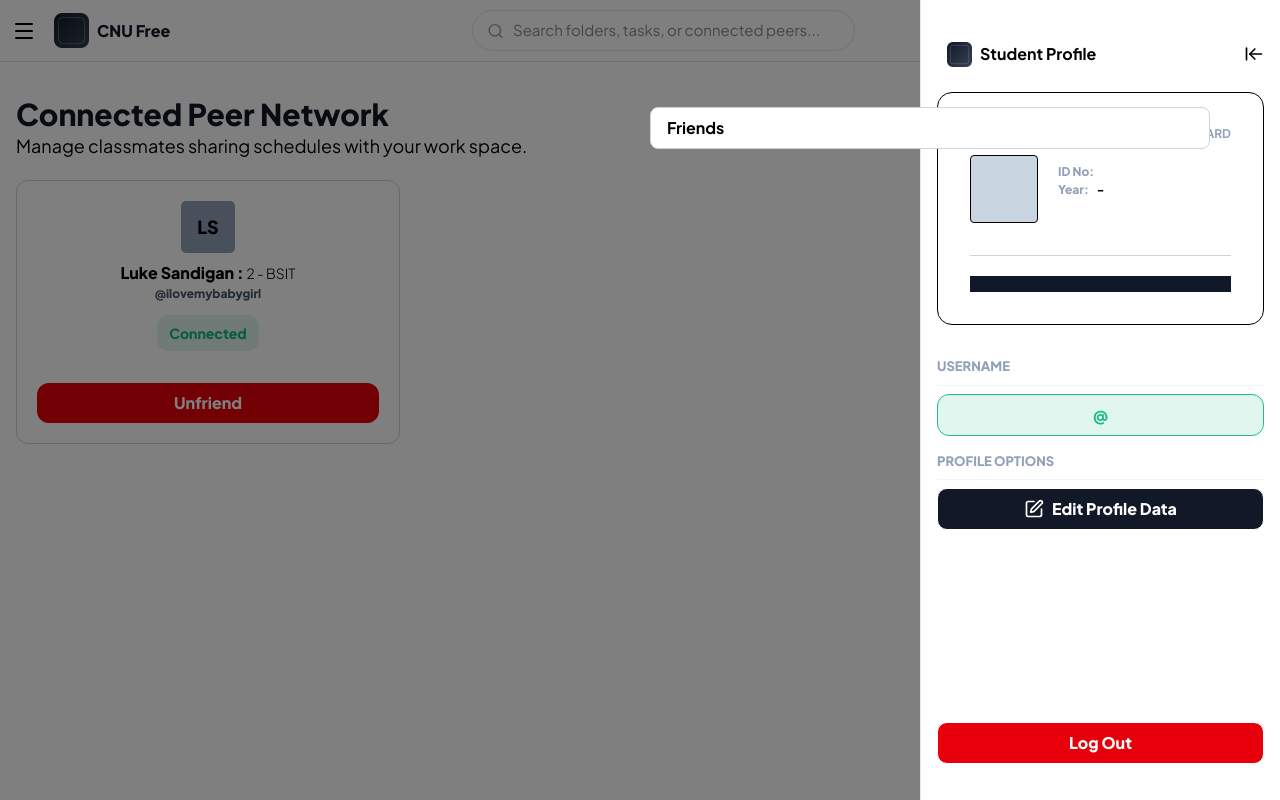
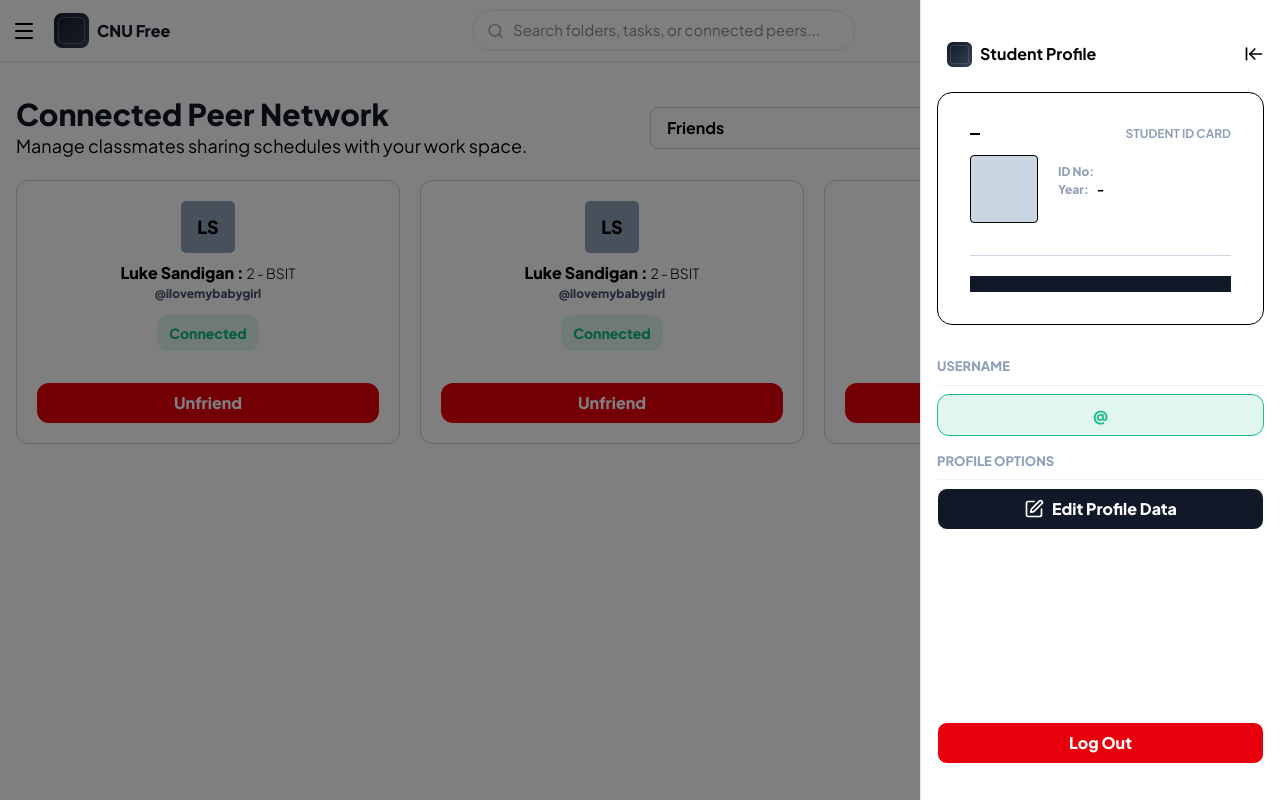
Before and after one commit to Luke-Sandigan/CNU-Free, a React (Vite) app in the folder cnufree-app/: page /Connection in a window 1280 px wide. Both pictures are taken after a click on the element 1251 px from the left and 30 px from the top of the page. Built offline with nearby package versions, Linux system fonts and the light colour scheme.

Commit message:
Fixed FRONTEND bug fuck that shit gng

```diff
--- a/cnufree-app/src/components/HomeNavBar.jsx
+++ b/cnufree-app/src/components/HomeNavBar.jsx
@@ -24,28 +24,30 @@ function HomeNavBar({isOpen, setIsOpen}) {
 
     }, []);
 
-      if (!open) return null;
+
 
 
     return (
 
-    <div className="w-full fixed bg-white">
+    <div className="w-full fixed bg-white z-30">
+
+      <ProfileModal
+          open={isProfileOpen}
+          close={()=> setProfileOpen(false)}
+        />
 
       <SideBar
         open={isOpen}
         close={() => setIsOpen(false)}
       />
 
-        <ProfileModal
-          open={isProfileOpen}
-          close={()=> setProfileOpen(false)}
-        />
+
 
         <motion.nav
           initial={{ y: -50, opacity: 0 }}
           animate={{ y: 0, opacity: 1 }}
           transition={{ duration: 0.6 }}
-          className=" px-3 w-full border-b  border-[#e2e2e2] z-50"
+          className=" px-3 w-full border-b  border-[#e2e2e2] z-60"
         >
         <div className=""> </div>
 
--- a/cnufree-app/src/components/ProfileModal.jsx
+++ b/cnufree-app/src/components/ProfileModal.jsx
@@ -33,7 +33,7 @@ function ProfileModal({open, close, }) {
     />
 
     <div
-        className="fixed inset-0 bg-black/50 z-[100] flex items-center justify-center"
+        className="fixed inset-0 bg-black/50 z-[40] flex items-center justify-center"
         onClick={close}
      >
 
@@ -50,7 +50,7 @@ function ProfileModal({open, close, }) {
                 fixed
                 top-0
                 right-0
-                z-[150]
+                z-50
                 transition-transform
                 duration-300
                 flex
@@ -66,7 +66,7 @@ function ProfileModal({open, close, }) {
 
 
 
-        <div className="w-full h-full flex flex-col items-center justify-between">
+        <div className="w-full h-full flex flex-col items-center justify-between ">
 
             <div className="w-full">
                 <div className="flex items-center justify-between  mb-5">
--- a/cnufree-app/src/pages/Connection.jsx
+++ b/cnufree-app/src/pages/Connection.jsx
@@ -25,7 +25,7 @@ function Connection() {
 
       <main className="max-w-7xl w-full flex flex-col items-center mt-20 p-4">
 
-        <div className=" flex flex-col gap-5 sm:flex-row justify-between w-full items-center mb-5  bg-white">
+        <div className="sticky top-[61px] z-20 flex flex-col gap-5 sm:flex-row justify-between w-full items-center mb-5  bg-white">
 
           <div className=" bg-white flex flex-col w-full ">
             <h1 className="text-2xl md:text-3xl font-extrabold text-[#111824]"> Connected Peer Network </h1>
@@ -36,7 +36,7 @@ function Connection() {
 
           <div className="flex items-center gap-2 w-full ">
 
-            <div className="relative flex-1 w-full">
+            <div className="relative flex-1 w-full  ">
 
               <button
                 onClick={() => setShowMenu(prev => !prev)}
@@ -48,6 +48,7 @@ function Connection() {
                   font-bold
                   bg-white
                   flex items-center justify-between
+
                 "
               >
                 {isActive === "friends" && "Friends"}
@@ -67,7 +68,6 @@ function Connection() {
                   border-slate-300
                   rounded-lg
                   shadow-lg
-
                   overflow-hidden
                   transition-all
                   duration-200
@@ -124,6 +124,57 @@ function Connection() {
 
       {isActive === "friends" &&  (
         <div className="flex flex-wrap w-full gap-4 sm:gap-5 items-center justify-center  sm:items-start sm:justify-start">
+
+          <div className=" flex-[1_1_auto] sm:flex-[0_0_auto] border border-slate-300 w-sm flex flex-col rounded-xl items-center justify-center p-5">
+            <div
+              className="hover:bg-[#111827be] hover:shadow-[0_0_30px_rgba(168,85,247,0.8)]  flex
+              hover:scale-105 py-3  text-lg bg-slate-400 font-extrabold rounded-[5px]  px-4  mb-2
+              transition-all duration-300 ease-in-out "
+              > LS
+            </div>
+
+            <div className="font-extrabold text-md">
+                Luke Sandigan : <span className="font-light text-sm"> 2  - BSIT </span>
+            </div>
+
+            <div className="font-extrabold text-[12px] text-slate-600 mb-3">
+                @ilovemybabygirl
+            </div>
+
+            <div className="font-extrabold text-sm bg-[#E1F6EF] rounded-xl px-3 py-2 text-[#10B981] mb-8">
+                Connected
+            </div>
+
+            <button
+            className="w-full bg-red-600 font-extrabold text-white py-2 rounded-xl">
+                Unfriend
+            </button>
+          </div>
+          <div className=" flex-[1_1_auto] sm:flex-[0_0_auto] border border-slate-300 w-sm flex flex-col rounded-xl items-center justify-center p-5">
+            <div
+              className="hover:bg-[#111827be] hover:shadow-[0_0_30px_rgba(168,85,247,0.8)]  flex
+              hover:scale-105 py-3  text-lg bg-slate-400 font-extrabold rounded-[5px]  px-4  mb-2
+              transition-all duration-300 ease-in-out "
+              > LS
+            </div>
+
+            <div className="font-extrabold text-md">
+                Luke Sandigan : <span className="font-light text-sm"> 2  - BSIT </span>
+            </div>
+
+            <div className="font-extrabold text-[12px] text-slate-600 mb-3">
+                @ilovemybabygirl
+            </div>
+
+            <div className="font-extrabold text-sm bg-[#E1F6EF] rounded-xl px-3 py-2 text-[#10B981] mb-8">
+                Connected
+            </div>
+
+            <button
+            className="w-full bg-red-600 font-extrabold text-white py-2 rounded-xl">
+                Unfriend
+            </button>
+          </div>
 
           <div className=" flex-[1_1_auto] sm:flex-[0_0_auto] border border-slate-300 w-sm flex flex-col rounded-xl items-center justify-center p-5">
             <div
```
